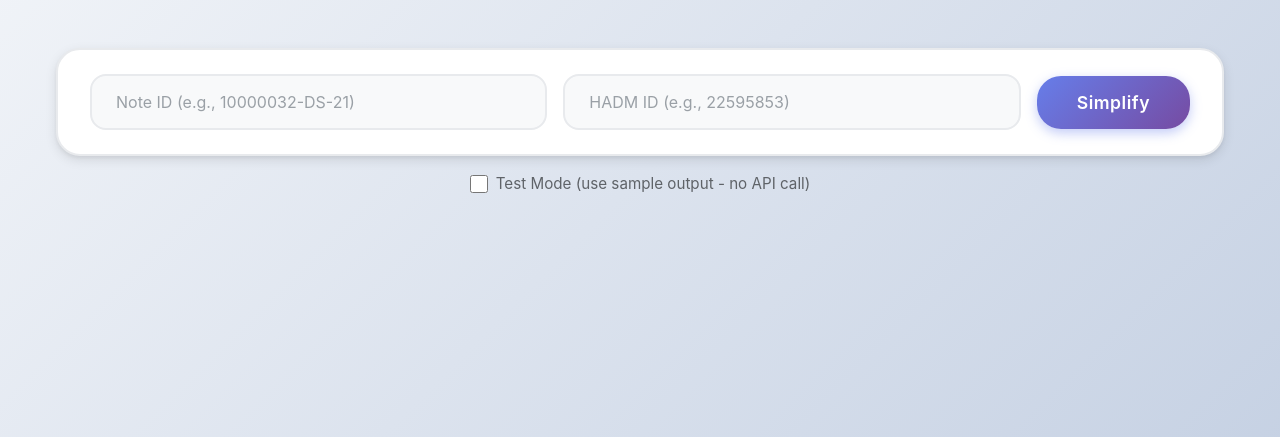
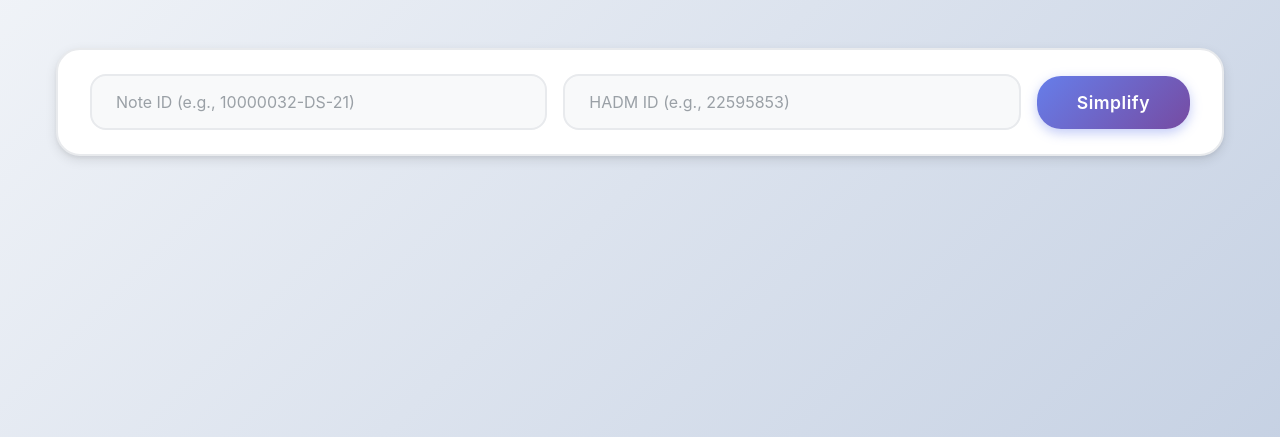
Before and after one commit to deepshelke/MD-Hackathon, a Flask app: page / in a window 1280 px wide. Shown: the part 224-661 px from the top of the page. Run offline with Flask 3, Linux system fonts and the light colour scheme.

Commit message:
Remove test mode functionality - app now only processes real notes from Firestore

````diff
--- a/app.py
+++ b/app.py
@@ -43,16 +43,11 @@ def simplify_note():
         data = request.get_json()
         note_id = data.get('note_id', '').strip()
         hadm_id = data.get('hadm_id', '').strip()
-        note_text = data.get('note_text', '').strip()  # For test mode
-
-        # Test mode: if note_text is provided, use it directly
-        if note_text:
-            return simplify_text_directly(note_text)
 
         if not note_id or not hadm_id:
             return jsonify({
                 'success': False,
-                'error': 'Both Note ID and HADM ID are required. If you want to test with sample text, provide note_text instead.'
+                'error': 'Both Note ID and HADM ID are required.'
             }), 400
 
         # Get pipeline and process note
@@ -77,11 +72,11 @@ def simplify_note():
                 if "not found in Firestore" in error_msg:
                     error_msg = f"Note '{note_id}' not found in Firestore. Please check:\n1. The Note ID is correct\n2. Your teammate has added data to Firestore\n3. The collection name is correct"
                 elif "API requires payment" in error_msg or "free tier limit" in error_msg.lower():
-                    error_msg = "Hugging Face API free tier limit reached. Please add API credits or use Test Mode to see sample output."
+                    error_msg = "Hugging Face API free tier limit reached. Please add API credits."
                 elif "402" in error_msg or "Payment Required" in error_msg:
-                    error_msg = "Hugging Face API requires payment. Please add API credits or use Test Mode to see sample output."
+                    error_msg = "Hugging Face API requires payment. Please add API credits."
                 elif "empty response" in error_msg.lower():
-                    error_msg = "Model returned empty response. Please try again or use Test Mode to see sample output."
+                    error_msg = "Model returned empty response. Please try again."
                 return jsonify({
                     'success': False,
                     'error': error_msg
@@ -91,7 +86,7 @@ def simplify_note():
         if not simplified_output or len(simplified_output.strip()) == 0:
             return jsonify({
                 'success': False,
-                'error': 'Model returned empty response. Please try again or use Test Mode to see sample output.'
+                'error': 'Model returned empty response. Please try again.'
             }), 400
 
         # Return the simplified output directly
@@ -180,86 +175,6 @@ def parse_text_to_structure(text):
 
     return result
 
-def simplify_text_directly(note_text):
-    """Simplify note text directly without Firestore (test mode)."""
-    try:
-        from src.prompts import PromptBuilder
-        from src.model_client import HuggingFaceClient
-
-        # Create simple sections from text
-        sections = {
-            "Diagnoses": note_text,
-            "Hospital Course": "",
-            "Discharge Medications": "",
-            "Follow-up": "",
-            "Allergies": "",
-            "Pending Tests": "",
-            "Diet/Activity": ""
-        }
-
-        # Build prompts
-        prompt_builder = PromptBuilder()
-        prompts = prompt_builder.build_full_prompt(sections)
-
-        # Call LLM
-        hf_client = HuggingFaceClient(
-            model_name="johnsnowlabs/JSL-MedLlama-3-8B-v2.0",
-            api_token=os.getenv("HF_TOKEN")
-        )
-
-        simplified_output = hf_client.simplify_note(
-            system_prompt=prompts["system"],
-            user_prompt=prompts["user"],
-            max_tokens=900,
-            temperature=0.2
-        )
-
-        # Try to parse JSON with multiple strategies
-        output = None
-        cleaned = simplified_output.strip()
-
-        # Strategy 1: Remove markdown code blocks
-        if cleaned.startswith("```json"):
-            cleaned = cleaned[7:]
-        if cleaned.startswith("```"):
-            cleaned = cleaned[3:]
-        if cleaned.endswith("```"):
-            cleaned = cleaned[:-3]
-        cleaned = cleaned.strip()
-
-        # Strategy 2: Try to find JSON object in the text
-        try:
-            # Try direct parsing first
-            output = json.loads(cleaned)
-        except json.JSONDecodeError:
-            # Try to extract JSON from text
-            import re
-            # Look for JSON object pattern
-            json_match = re.search(r'\{[^{}]*(?:\{[^{}]*\}[^{}]*)*\}', cleaned, re.DOTALL)
-            if json_match:
-                try:
-                    output = json.loads(json_match.group(0))
-                except:
-                    pass
-
-            # If still no JSON, try to extract structured information from text
-            if output is None:
-                # Try to parse the text and extract information
-                output = parse_text_to_structure(cleaned)
-                output["_raw_output"] = simplified_output
-                output["_note"] = "Model output was not in JSON format. Extracted information from text."
-
-        return jsonify({
-            'success': True,
-            'data': output
-        })
-
-    except Exception as e:
-        return jsonify({
-            'success': False,
-            'error': f'Test mode error: {str(e)}'
-        }), 500
-
 @app.route('/health')
 def health():
     """Health check endpoint."""
--- a/static/css/style.css
+++ b/static/css/style.css
@@ -48,30 +48,6 @@ body {
     margin-bottom: 2rem;
 }
 
-.test-mode-toggle {
-    margin-top: 1rem;
-    text-align: center;
-}
-
-.toggle-label {
-    display: flex;
-    align-items: center;
-    justify-content: center;
-    gap: 0.5rem;
-    cursor: pointer;
-    color: #5f6368;
-    font-size: 0.95rem;
-}
-
-.toggle-label input[type="checkbox"] {
-    width: 18px;
-    height: 18px;
-    cursor: pointer;
-}
-
-.test-mode-section {
-    margin-top: 1rem;
-}
 
 .note-textarea {
     width: 100%;
--- a/static/js/main.js
+++ b/static/js/main.js
@@ -1,83 +1,34 @@
 // DOM Elements
 const noteIdInput = document.getElementById('noteIdInput');
 const hadmIdInput = document.getElementById('hadmIdInput');
-const testModeToggle = document.getElementById('testModeToggle');
 const simplifyBtn = document.getElementById('simplifyBtn');
 const errorMessage = document.getElementById('errorMessage');
 const successMessage = document.getElementById('successMessage');
 const resultsSection = document.getElementById('resultsSection');
 const outputContent = document.getElementById('outputContent');
 
-// Sample output for test mode (from our actual test)
-const SAMPLE_OUTPUT = `Here is the simplified version of the medical discharge note:
-
-Summary:
-- You have ascites, which is fluid buildup in your abdomen, caused by portal hypertension due to liver disease.
-- You were hospitalized because of worsening abdominal distension and discomfort, as well as confusion.
-- You were started on diuretics (Furosemide and Spironolactone) to help reduce the fluid buildup.
-- You need to follow up with your primary care physician and a liver specialist for further evaluation and treatment.
-
-Actions Needed:
-- Take Furosemide 40 mg by mouth daily as prescribed.
-- Take Spironolactone 50 mg by mouth daily as prescribed.
-- Follow a diet recommended by your doctor to manage your condition.
-- Attend follow-up appointments with your primary care physician and liver specialist as scheduled.
-- Monitor for any signs of worsening symptoms or side effects from medications.
-
-Medications Explained:
-- Furosemide: This medication helps reduce fluid buildup in your body. Take it by mouth once daily as prescribed.
-- Spironolactone: This medication also helps reduce fluid buildup in your body. Take it by mouth once daily as prescribed.
-- Both medications may cause side effects such as dizziness, weakness, or electrolyte imbalances. If you experience any concerning symptoms, contact your doctor.
-
-Glossary:
-- Ascites: Fluid buildup in the abdomen.
-- Portal Hypertension: Increased pressure in the portal vein, which carries blood from the intestines to the liver.
-- Diuretics: Medications that help remove excess fluid from the body.
-- Liver Disease: Damage to the liver, which can lead to various complications such as ascites.
-- Primary Care Physician: Your regular doctor who provides ongoing medical care.
-- Liver Specialist: A doctor who specializes in treating liver diseases.`;
-
 // Event Listeners
 simplifyBtn.addEventListener('click', handleSimplify);
 noteIdInput.addEventListener('keypress', (e) => {
-    if (e.key === 'Enter' && !testModeToggle.checked) {
+    if (e.key === 'Enter') {
         handleSimplify();
     }
 });
 hadmIdInput.addEventListener('keypress', (e) => {
-    if (e.key === 'Enter' && !testModeToggle.checked) {
+    if (e.key === 'Enter') {
         handleSimplify();
-    }
-});
-testModeToggle.addEventListener('change', (e) => {
-    if (e.target.checked) {
-        noteIdInput.placeholder = 'Note ID (test mode - will use sample)';
-        hadmIdInput.placeholder = 'HADM ID (test mode - will use sample)';
-    } else {
-        noteIdInput.placeholder = 'Note ID (e.g., 10000032-DS-21)';
-        hadmIdInput.placeholder = 'HADM ID (e.g., 22595853)';
     }
 });
 
 // Handle Simplify Button Click
 async function handleSimplify() {
-    const isTestMode = testModeToggle.checked;
     const noteId = noteIdInput.value.trim();
     const hadmId = hadmIdInput.value.trim();
 
     // Validation
-    if (isTestMode) {
-        // Test mode: use sample output
-        hideMessages();
-        hideResults();
-        showSuccess();
-        displayResults({ simplified_output: SAMPLE_OUTPUT });
+    if (!noteId || !hadmId) {
+        showError('Please enter both Note ID and HADM ID');
         return;
-    } else {
-        if (!noteId || !hadmId) {
-            showError('Please enter both Note ID and HADM ID');
-            return;
-        }
     }
 
     // Hide previous results and messages
--- a/templates/index.html
+++ b/templates/index.html
@@ -40,12 +40,6 @@
                     </span>
                 </button>
             </div>
-            <div class="test-mode-toggle">
-                <label class="toggle-label">
-                    <input type="checkbox" id="testModeToggle">
-                    <span>Test Mode (use sample output - no API call)</span>
-                </label>
-            </div>
         </div>
 
         <!-- Error Message -->
````
Also changed, not shown: README.md.
